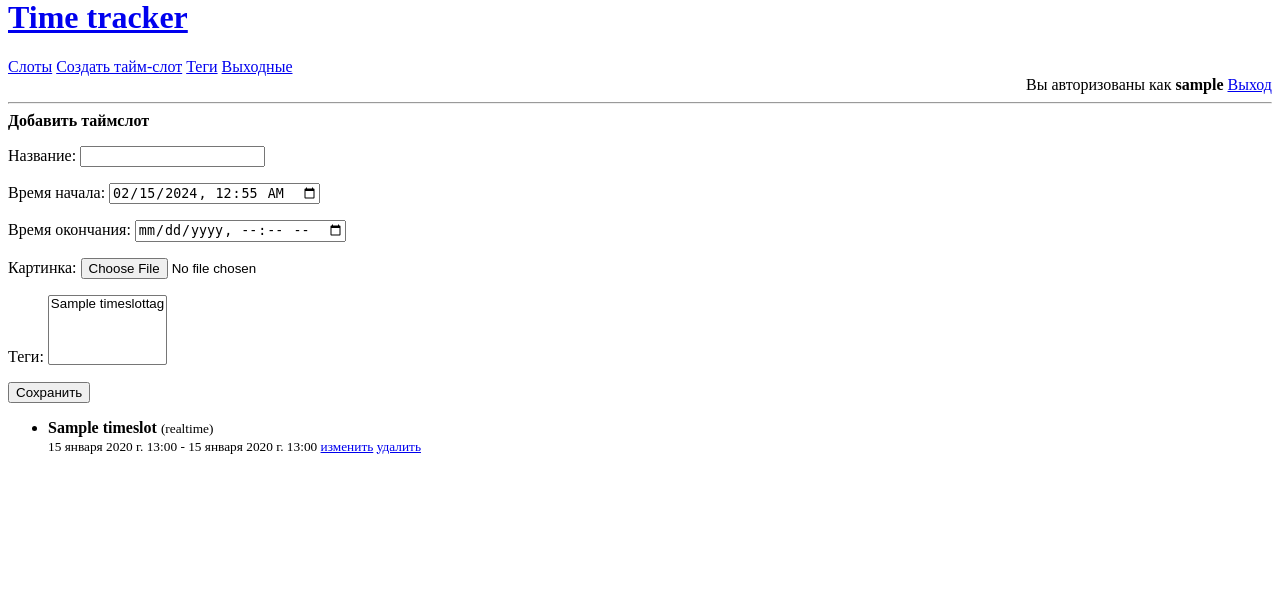
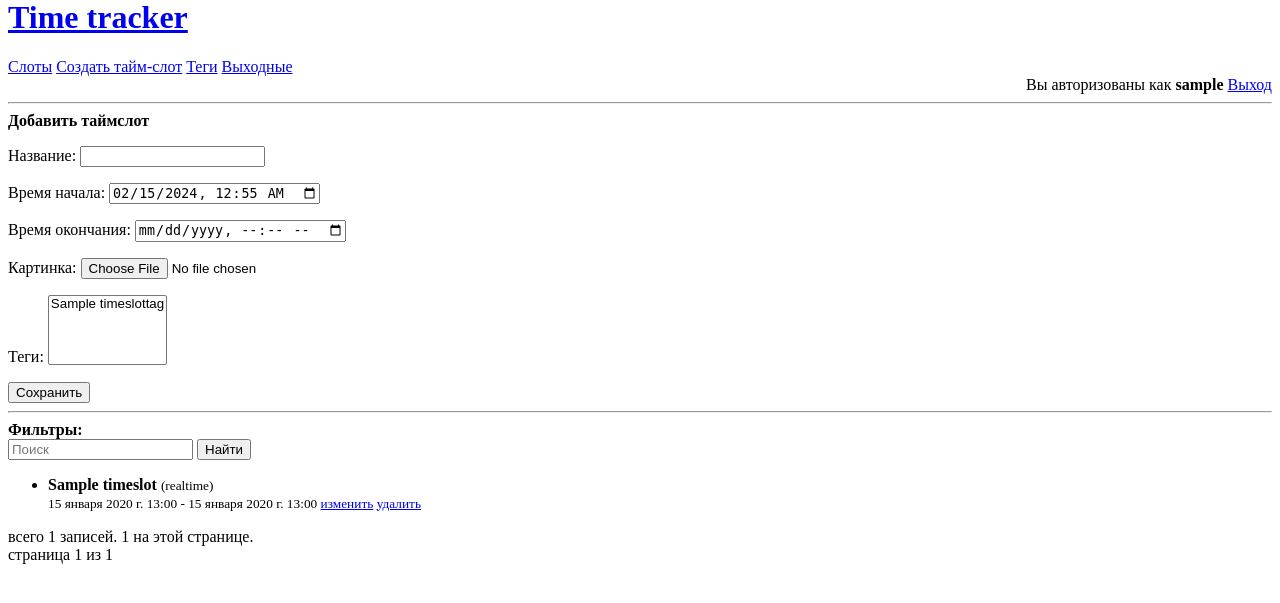
Before and after one commit to SOHick/PCHdjango, a Django app: page / in a window 1280 px wide. Shown: the part 22-625 px from the top of the page. Run offline with Django 4.2, Linux system fonts and the light colour scheme; a user stored in the database is signed in; tables that the repository leaves empty hold one stand-in row (values such as "Sample post").

Commit message:
+ paginator and filterSearch

```diff
--- a/web/forms.py
+++ b/web/forms.py
@@ -69,3 +69,7 @@ class HolidayForm(forms.ModelForm):
             "date": forms.DateTimeInput(attrs={"type": "date"}, format='%Y-%m-%d')
 
         }
+
+
+class TimeSlotFilterForm(forms.Form):
+    search = forms.CharField(widget=forms.TimeInput(attrs={'placeholder': 'Поиск'}), required=False)
--- a/web/management/commands/generate_date.py
+++ b/web/management/commands/generate_date.py
@@ -11,6 +11,7 @@ from web.models import TimeSlot, User, TimeSlotTag
 class Command(BaseCommand):
     def handle(self, *args, **options):
         current_date = now()
+
         user = User.objects.first()
         tags = TimeSlotTag.objects.filter(user=user)
 
--- a/web/templates/web/main.html
+++ b/web/templates/web/main.html
@@ -17,6 +17,17 @@
     </form>
 {%endif%}
 
+
+<hr>
+<form action="">
+    <b>Фильтры: </b><br>
+    {% for field in filter_form %}
+    {{ field }}
+    {% endfor %}
+
+    <button>Найти</button>
+</form>
+
 <ul>
     {% for timeslot in timeslots  %}
      <li>
@@ -33,6 +44,21 @@
     {% endfor %}
 </ul>
 
+всего {{ total_count }} записей. {{ timeslots|length }} на этой странице.
+
+<nav>
+    {% if timeslots.has_previous %}
+    <a href="?page=1" >в начало</a>
+    <a href="?page={{ timeslots.previous_page_number }}" >предыдущая страница</a>
+    {% endif %}
+
+    страница {{ timeslots.number }} из {{ timeslots.paginator.num_pages }}
+
+    {% if timeslots.has_next %}
+    <a href="?page={{ timeslots.next_page_number }}" >следующая страница</a>
+    <a href="?page={{ timeslots.paginator.num_pages }}" >в конец</a>
+    {% endif %}
+</nav>
 
 
 {{ year }}
--- a/web/views.py
+++ b/web/views.py
@@ -2,21 +2,39 @@ from django.contrib.auth import get_user_model, authenticate, login, logout
 from django.contrib.auth.decorators import login_required
 from django.shortcuts import render, redirect, get_object_or_404
 from django.utils.timezone import now
+from django.core.paginator import Paginator
 
-from web.forms import RegistrationForm, AuthForm, TimeSlotForm, TimeSlotTagForm, HolidayForm
+from web.forms import RegistrationForm, AuthForm, TimeSlotForm, TimeSlotTagForm, HolidayForm, TimeSlotFilterForm
 from web.models import TimeSlot, TimeSlotTag, Holiday
 
 User = get_user_model()
 
+
 @login_required
 def main_view(request):
     timeslots = TimeSlot.objects.filter(user=request.user).order_by('-start_date')
-    print("QUERY",timeslots.query)
+    print("QUERY", timeslots.query)
     current_timeslot = timeslots.filter(end_date__isnull=True).first()
+
+    filter_form = TimeSlotFilterForm(request.GET)
+    filter_form.is_valid()
+    filters = filter_form.cleaned_data
+
+    if filters['search']:
+        timeslots = timeslots.filter(title__icontains=filters['search'])
+
+    total_count = timeslots.count()
+
+    page_number = request.GET.get("page", 1)
+    paginator = Paginator(timeslots, per_page=10)
+
+
     return render(request, "web/main.html", {
         'current_timeslot': current_timeslot,
-        'timeslots': timeslots,
+        'timeslots': paginator.get_page(page_number),
         'form': TimeSlotForm(),
+        'filter_form': filter_form,
+        'total_count': total_count,
     })
 
 
@@ -58,6 +76,7 @@ def logout_view(request):
     logout(request)
     return redirect("main")
 
+
 @login_required
 def time_slot_edit_view(request, id=None):
     timeslot = get_object_or_404(TimeSlot, user=request.user, id=id) if id is not None else None
@@ -69,6 +88,7 @@ def time_slot_edit_view(request, id=None):
             return redirect("main")
     return render(request, "web/time_slot_form.html", {"form": form})
 
+
 @login_required
 def time_slot_stop_view(request, id):
     if request.method == 'POST':
@@ -76,6 +96,7 @@ def time_slot_stop_view(request, id):
         timeslot.end_date = now()
         timeslot.save()
     return redirect('main')
+
 
 @login_required
 def time_slot_delete_view(request, id):
@@ -94,9 +115,11 @@ def _list_editor_view(request, model_cls, form_cls, template_name, url_name):
             return redirect(url_name)
     return render(request, f"web/{template_name}.html", {"items": items, "form": form})
 
+
 @login_required
 def tags_view(request):
     return _list_editor_view(request, TimeSlotTag, TimeSlotTagForm, "tags", "tags")
+
 
 @login_required
 def tags_delete_view(request, id):
@@ -104,9 +127,11 @@ def tags_delete_view(request, id):
     tag.delete()
     return redirect('tags')
 
+
 @login_required
 def holidays_view(request):
     return _list_editor_view(request, Holiday, HolidayForm, "holidays", "holidays")
+
 
 @login_required
 def holidays_delete_view(request, id):
```
